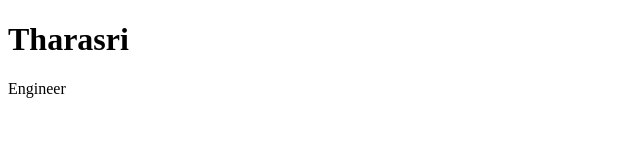
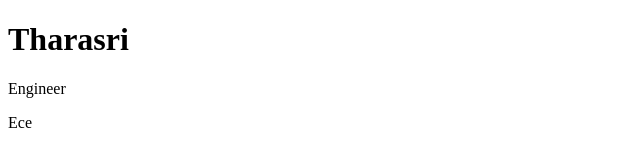
Before and after one commit to TharasriAM/SampleRepository, a plain HTML site: page index.html in a window 1280 px wide. Shown: the full height of the page, 0-640 px from the left. Drawn offline with Linux system fonts and the light colour scheme.

Commit message:
feat: added my dept

```diff
--- a/index.html
+++ b/index.html
@@ -9,5 +9,7 @@
 
     <h1>Tharasri</h1>
     <p>Engineer</p>
+    <p>Ece</p>
+
 </body>
 </html>
```
